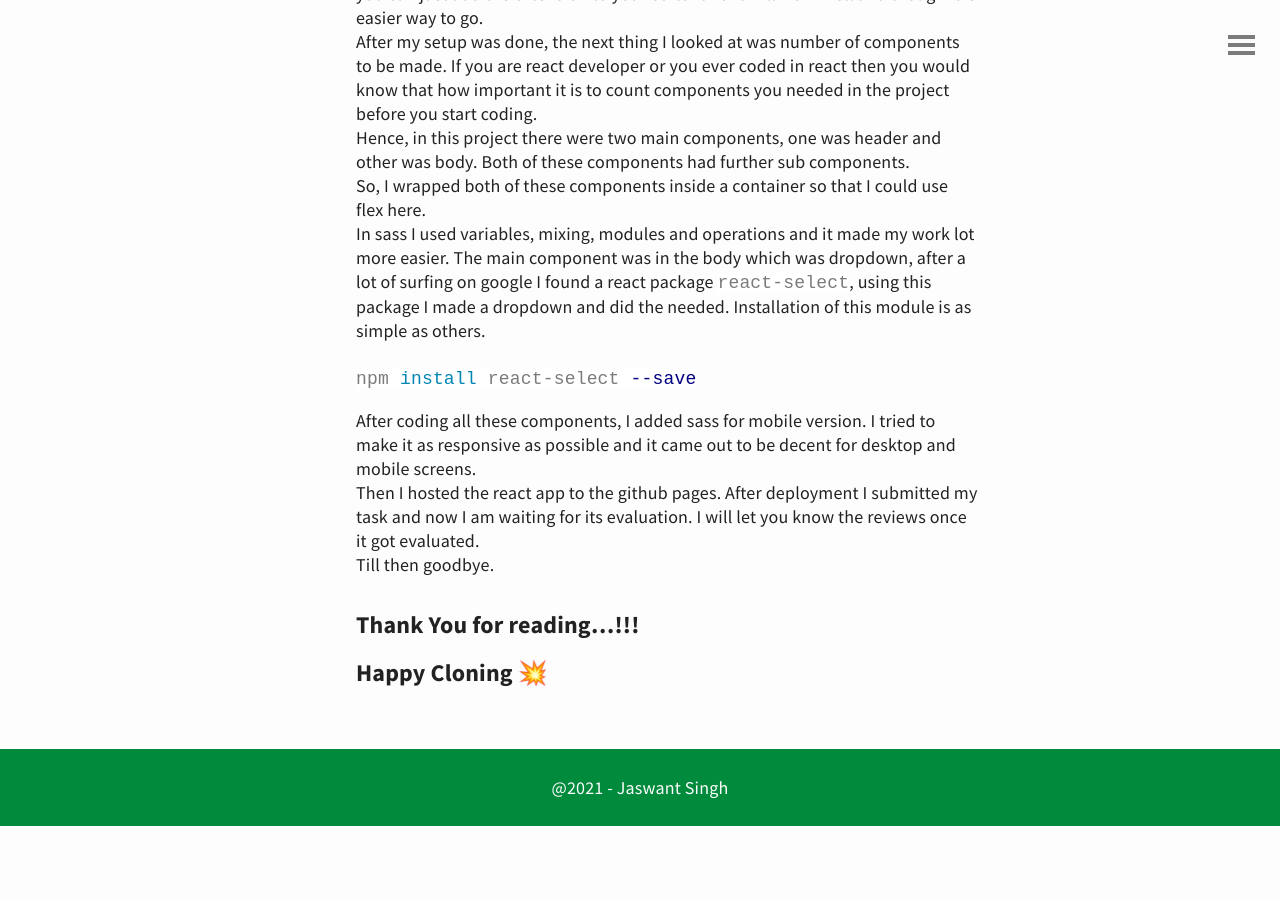
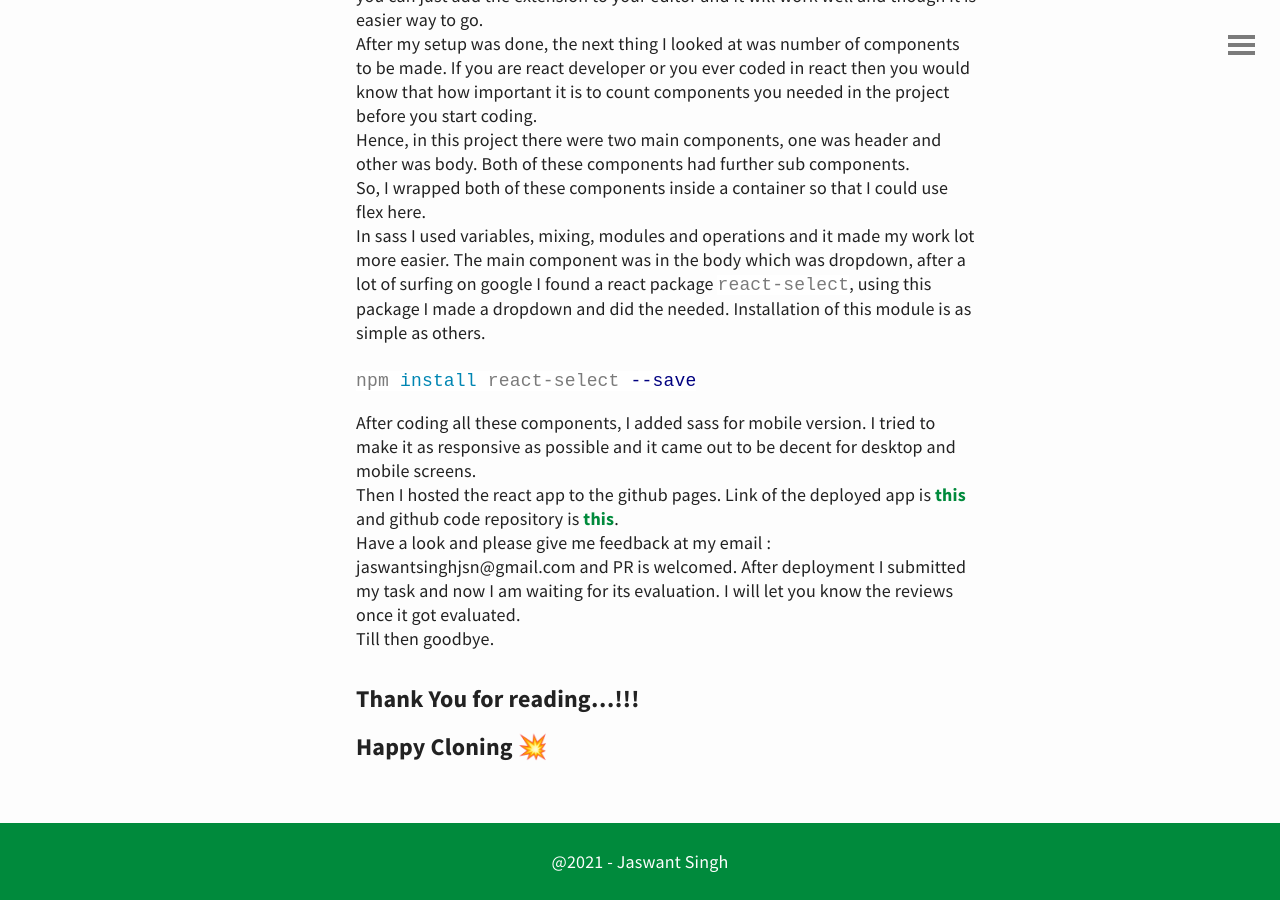
Before and after one commit to Jaswantsinghh/BlogTalks, a Jekyll site: the page built from _posts/2021-07-24-day-5.md, in a window 1280 px wide and 900 px high, scrolled down 1138 px. Built offline with Jekyll 4.4.1, drawn with Linux system fonts in a browser that asks for light colours; before the commit the page ends 1964 px from its top, so only the background shows below that.

Commit message:
Update 2021-07-24-day-5.md

````diff
--- a/_posts/2021-07-24-day-5.md
+++ b/_posts/2021-07-24-day-5.md
@@ -3,7 +3,7 @@ title: Day 5 - ng-select clone in React
 ---
 - ## Task
   * To make clone of an angular component `ng-select` in React.js
-#### Hey <GEEKS/>
+#### Hey `<GEEKS/>`
 Yesterday, with the end of day I got a task, not any project related but for learing purpose only. In this task I have to build a clone of an angular component `ng-select` in reactjs
 using eslint (airbnb setup) and sass/scss. So, in this task my knowledge of previous task was to be applied. The link for the original component is [this](https://ng-select.github.io/ng-select#/data-sources).
 This morning as soon I wake up I got ready and started the setup of this project.
@@ -33,7 +33,10 @@ I found a react package `react-select`, using this package I made a dropdown and
 npm install react-select --save
 ```
 After coding all these components, I added sass for mobile version. I tried to make it as responsive as possible and it came out to be decent for desktop and mobile screens.
-Then I hosted the react app to the github pages. After deployment I submitted my task and now I am waiting for its evaluation. I will let you know the reviews once it got evaluated.
+Then I hosted the react app to the github pages. Link of the deployed app is [this](https://jaswantsinghh.github.io/ng-select-clone/) and github code repository is
+[this](https://github.com/Jaswantsinghh/ng-select-clone).
+Have a look and please give me feedback at my email : jaswantsinghjsn@gmail.com and PR is welcomed.
+After deployment I submitted my task and now I am waiting for its evaluation. I will let you know the reviews once it got evaluated.
 Till then goodbye.
 #### Thank You for reading...!!!
 ### Happy Cloning 💥
````
